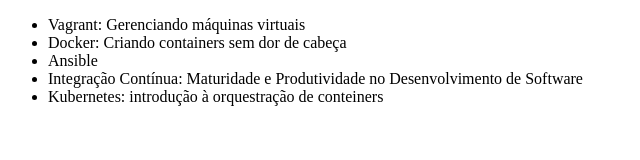
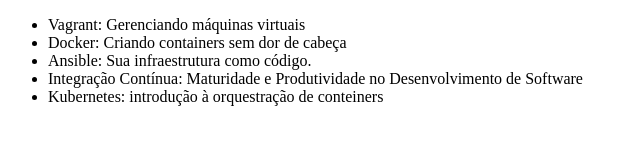
Before and after one commit to evboas/Alura-git, a plain HTML site: page index.html in a window 1280 px wide. Shown: the whole page, without its empty margins (0-640 px from the left). Drawn offline with Linux system fonts and the light colour scheme.

Commit message:
Alterando nome do curso de Ansible

```diff
--- a/index.html
+++ b/index.html
@@ -8,7 +8,7 @@
     <ul>
         <li>Vagrant: Gerenciando máquinas virtuais</li>
         <li>Docker: Criando containers sem dor de cabeça</li>
-        <li>Ansible</li>
+        <li>Ansible: Sua infraestrutura como código.</li>
         <li>Integração Contínua: Maturidade e Produtividade no Desenvolvimento de Software</li>
         <li>Kubernetes: introdução à orquestração de conteiners</li>
     </ul>
```
